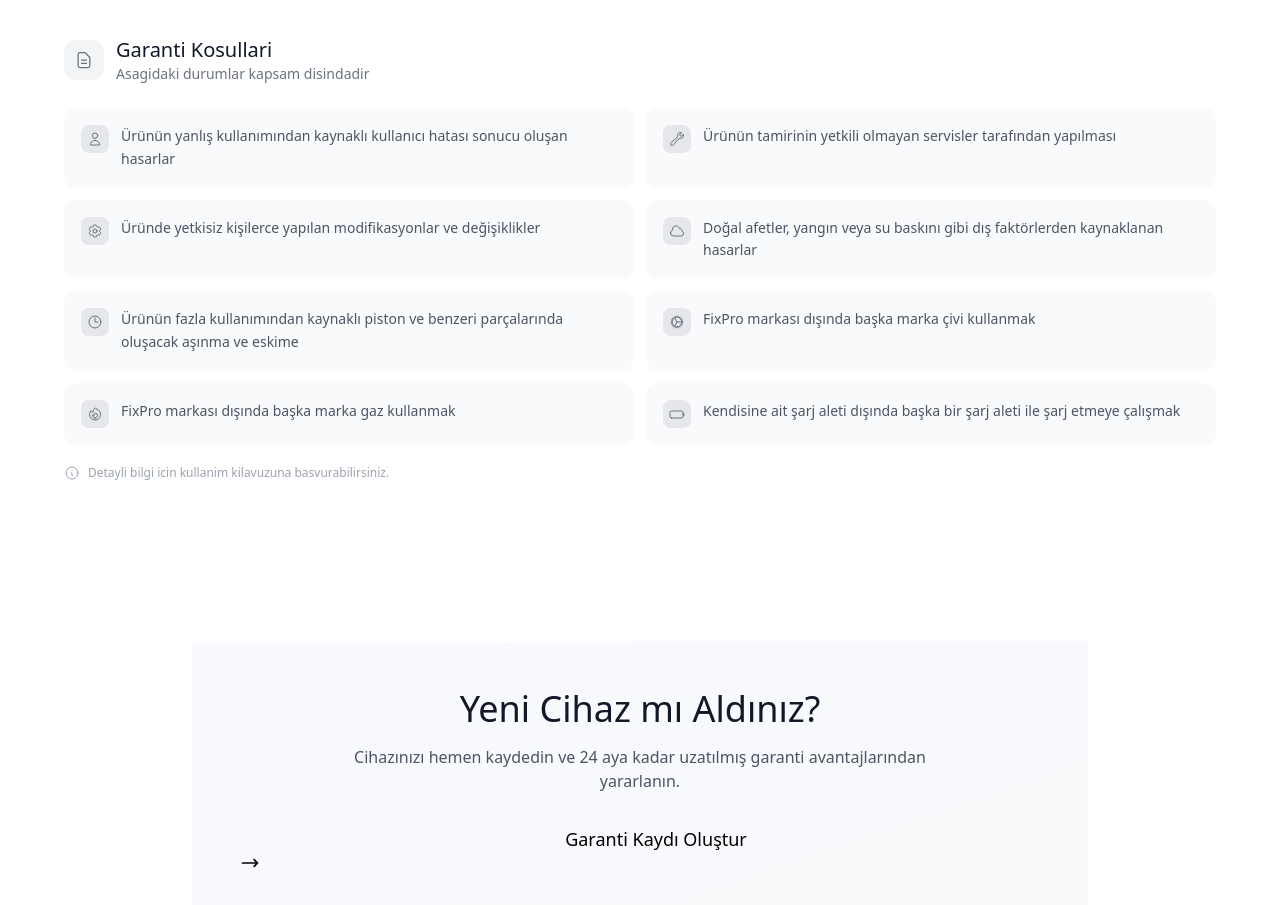
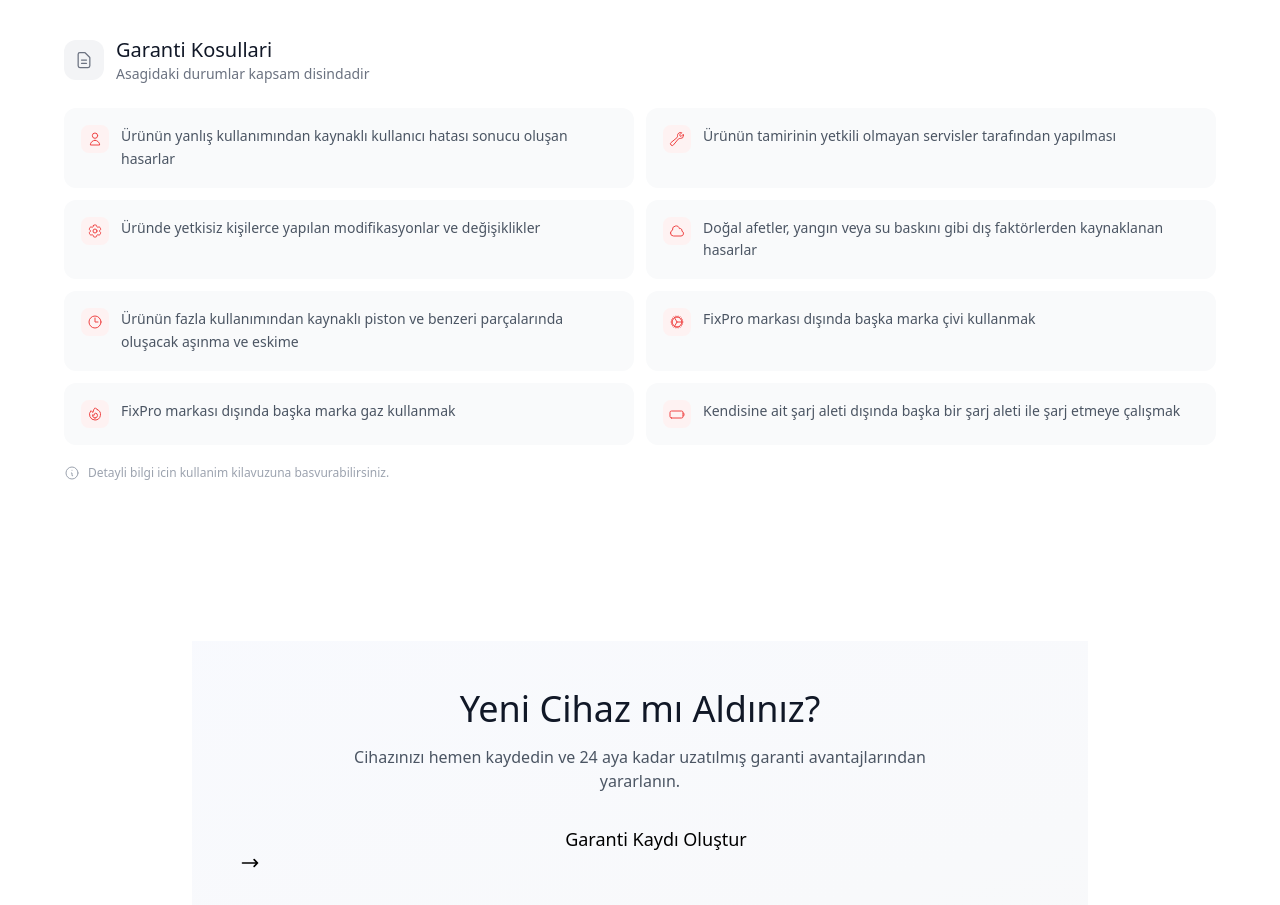
Before and after one commit to alialaca/fx-garanti-ui, a Nuxt app: page / in a window 1280 px wide. Shown: the part 1160-2065 px from the top of the page. Built offline with nearby package versions, Linux system fonts and the light colour scheme.

Commit message:
feat: Add danger-colored icons to exclusions design
- Icon backgrounds: red-50 / red-950
- Icon colors: red-500 / red-400
- Removed hover transitions for static danger appearance

Co-Authored-By: Claude Opus 4.5 <noreply@anthropic.com>

```diff
--- a/app/pages/index.vue
+++ b/app/pages/index.vue
@@ -286,39 +286,39 @@ const exclusions = [
               class="group flex items-start gap-3 p-4 rounded-xl bg-gray-50 dark:bg-gray-800/50 border border-transparent hover:border-gray-200 dark:hover:border-gray-700 transition-colors"
             >
               <!-- Icon indicator -->
-              <span class="flex-shrink-0 w-7 h-7 rounded-lg bg-gray-200 dark:bg-gray-700 flex items-center justify-center group-hover:bg-primary-100 dark:group-hover:bg-primary-900/50 transition-colors">
+              <span class="flex-shrink-0 w-7 h-7 rounded-lg bg-red-50 dark:bg-red-950/50 flex items-center justify-center">
                 <!-- User -->
-                <svg v-if="exclusion.icon === 'user'" class="w-4 h-4 text-gray-500 dark:text-gray-400 group-hover:text-primary-600 dark:group-hover:text-primary-400 transition-colors" fill="none" viewBox="0 0 24 24" stroke="currentColor" stroke-width="1.5">
+                <svg v-if="exclusion.icon === 'user'" class="w-4 h-4 text-red-500 dark:text-red-400" fill="none" viewBox="0 0 24 24" stroke="currentColor" stroke-width="1.5">
                   <path stroke-linecap="round" stroke-linejoin="round" d="M16 7a4 4 0 11-8 0 4 4 0 018 0zM12 14a7 7 0 00-7 7h14a7 7 0 00-7-7z" />
                 </svg>
                 <!-- Wrench -->
-                <svg v-else-if="exclusion.icon === 'wrench'" class="w-4 h-4 text-gray-500 dark:text-gray-400 group-hover:text-primary-600 dark:group-hover:text-primary-400 transition-colors" fill="none" viewBox="0 0 24 24" stroke="currentColor" stroke-width="1.5">
+                <svg v-else-if="exclusion.icon === 'wrench'" class="w-4 h-4 text-red-500 dark:text-red-400" fill="none" viewBox="0 0 24 24" stroke="currentColor" stroke-width="1.5">
                   <path stroke-linecap="round" stroke-linejoin="round" d="M21.75 6.75a4.5 4.5 0 01-4.884 4.484c-1.076-.091-2.264.071-2.95.904l-7.152 8.684a2.548 2.548 0 11-3.586-3.586l8.684-7.152c.833-.686.995-1.874.904-2.95a4.5 4.5 0 016.336-4.486l-3.276 3.276a3.004 3.004 0 002.25 2.25l3.276-3.276c.256.565.398 1.192.398 1.852z" />
                 </svg>
                 <!-- Cog -->
-                <svg v-else-if="exclusion.icon === 'cog'" class="w-4 h-4 text-gray-500 dark:text-gray-400 group-hover:text-primary-600 dark:group-hover:text-primary-400 transition-colors" fill="none" viewBox="0 0 24 24" stroke="currentColor" stroke-width="1.5">
+                <svg v-else-if="exclusion.icon === 'cog'" class="w-4 h-4 text-red-500 dark:text-red-400" fill="none" viewBox="0 0 24 24" stroke="currentColor" stroke-width="1.5">
                   <path stroke-linecap="round" stroke-linejoin="round" d="M9.594 3.94c.09-.542.56-.94 1.11-.94h2.593c.55 0 1.02.398 1.11.94l.213 1.281c.063.374.313.686.645.87.074.04.147.083.22.127.324.196.72.257 1.075.124l1.217-.456a1.125 1.125 0 011.37.49l1.296 2.247a1.125 1.125 0 01-.26 1.431l-1.003.827c-.293.24-.438.613-.431.992a6.759 6.759 0 010 .255c-.007.378.138.75.43.99l1.005.828c.424.35.534.954.26 1.43l-1.298 2.247a1.125 1.125 0 01-1.369.491l-1.217-.456c-.355-.133-.75-.072-1.076.124a6.57 6.57 0 01-.22.128c-.331.183-.581.495-.644.869l-.213 1.28c-.09.543-.56.941-1.11.941h-2.594c-.55 0-1.02-.398-1.11-.94l-.213-1.281c-.062-.374-.312-.686-.644-.87a6.52 6.52 0 01-.22-.127c-.325-.196-.72-.257-1.076-.124l-1.217.456a1.125 1.125 0 01-1.369-.49l-1.297-2.247a1.125 1.125 0 01.26-1.431l1.004-.827c.292-.24.437-.613.43-.992a6.932 6.932 0 010-.255c.007-.378-.138-.75-.43-.99l-1.004-.828a1.125 1.125 0 01-.26-1.43l1.297-2.247a1.125 1.125 0 011.37-.491l1.216.456c.356.133.751.072 1.076-.124.072-.044.146-.087.22-.128.332-.183.582-.495.644-.869l.214-1.281z" />
                   <path stroke-linecap="round" stroke-linejoin="round" d="M15 12a3 3 0 11-6 0 3 3 0 016 0z" />
                 </svg>
                 <!-- Cloud -->
-                <svg v-else-if="exclusion.icon === 'cloud'" class="w-4 h-4 text-gray-500 dark:text-gray-400 group-hover:text-primary-600 dark:group-hover:text-primary-400 transition-colors" fill="none" viewBox="0 0 24 24" stroke="currentColor" stroke-width="1.5">
+                <svg v-else-if="exclusion.icon === 'cloud'" class="w-4 h-4 text-red-500 dark:text-red-400" fill="none" viewBox="0 0 24 24" stroke="currentColor" stroke-width="1.5">
                   <path stroke-linecap="round" stroke-linejoin="round" d="M2.25 15a4.5 4.5 0 004.5 4.5H18a3.75 3.75 0 001.332-7.257 3 3 0 00-3.758-3.848 5.25 5.25 0 00-10.233 2.33A4.502 4.502 0 002.25 15z" />
                 </svg>
                 <!-- Clock -->
-                <svg v-else-if="exclusion.icon === 'clock'" class="w-4 h-4 text-gray-500 dark:text-gray-400 group-hover:text-primary-600 dark:group-hover:text-primary-400 transition-colors" fill="none" viewBox="0 0 24 24" stroke="currentColor" stroke-width="1.5">
+                <svg v-else-if="exclusion.icon === 'clock'" class="w-4 h-4 text-red-500 dark:text-red-400" fill="none" viewBox="0 0 24 24" stroke="currentColor" stroke-width="1.5">
                   <path stroke-linecap="round" stroke-linejoin="round" d="M12 6v6h4.5m4.5 0a9 9 0 11-18 0 9 9 0 0118 0z" />
                 </svg>
                 <!-- Nail -->
-                <svg v-else-if="exclusion.icon === 'nail'" class="w-4 h-4 text-gray-500 dark:text-gray-400 group-hover:text-primary-600 dark:group-hover:text-primary-400 transition-colors" fill="none" viewBox="0 0 24 24" stroke="currentColor" stroke-width="1.5">
+                <svg v-else-if="exclusion.icon === 'nail'" class="w-4 h-4 text-red-500 dark:text-red-400" fill="none" viewBox="0 0 24 24" stroke="currentColor" stroke-width="1.5">
                   <path stroke-linecap="round" stroke-linejoin="round" d="M4.5 12a7.5 7.5 0 0015 0m-15 0a7.5 7.5 0 1115 0m-15 0H3m16.5 0H21m-1.5 0H12m-8.457 3.077l1.41-.513m14.095-5.13l1.41-.513M5.106 17.785l1.15-.964m11.49-9.642l1.149-.964M7.501 19.795l.75-1.3m7.5-12.99l.75-1.3m-6.063 16.658l.26-1.477m2.605-14.772l.26-1.477m0 17.726l-.26-1.477M10.698 4.614l-.26-1.477M16.5 19.794l-.75-1.299M7.5 4.205L12 12m6.894 5.785l-1.149-.964M6.256 7.178l-1.15-.964m15.352 8.864l-1.41-.513M4.954 9.435l-1.41-.514M12.002 12l-3.75 6.495" />
                 </svg>
                 <!-- Flame -->
-                <svg v-else-if="exclusion.icon === 'flame'" class="w-4 h-4 text-gray-500 dark:text-gray-400 group-hover:text-primary-600 dark:group-hover:text-primary-400 transition-colors" fill="none" viewBox="0 0 24 24" stroke="currentColor" stroke-width="1.5">
+                <svg v-else-if="exclusion.icon === 'flame'" class="w-4 h-4 text-red-500 dark:text-red-400" fill="none" viewBox="0 0 24 24" stroke="currentColor" stroke-width="1.5">
                   <path stroke-linecap="round" stroke-linejoin="round" d="M15.362 5.214A8.252 8.252 0 0112 21 8.25 8.25 0 016.038 7.048 8.287 8.287 0 009 9.6a8.983 8.983 0 013.361-6.867 8.21 8.21 0 003 2.48z" />
                   <path stroke-linecap="round" stroke-linejoin="round" d="M12 18a3.75 3.75 0 00.495-7.467 5.99 5.99 0 00-1.925 3.546 5.974 5.974 0 01-2.133-1A3.75 3.75 0 0012 18z" />
                 </svg>
                 <!-- Plug -->
-                <svg v-else-if="exclusion.icon === 'plug'" class="w-4 h-4 text-gray-500 dark:text-gray-400 group-hover:text-primary-600 dark:group-hover:text-primary-400 transition-colors" fill="none" viewBox="0 0 24 24" stroke="currentColor" stroke-width="1.5">
+                <svg v-else-if="exclusion.icon === 'plug'" class="w-4 h-4 text-red-500 dark:text-red-400" fill="none" viewBox="0 0 24 24" stroke="currentColor" stroke-width="1.5">
                   <path stroke-linecap="round" stroke-linejoin="round" d="M21 10.5h.375c.621 0 1.125.504 1.125 1.125v2.25c0 .621-.504 1.125-1.125 1.125H21M3.75 18h15A2.25 2.25 0 0021 15.75v-6a2.25 2.25 0 00-2.25-2.25h-15A2.25 2.25 0 001.5 9.75v6A2.25 2.25 0 003.75 18z" />
                 </svg>
               </span>
```
